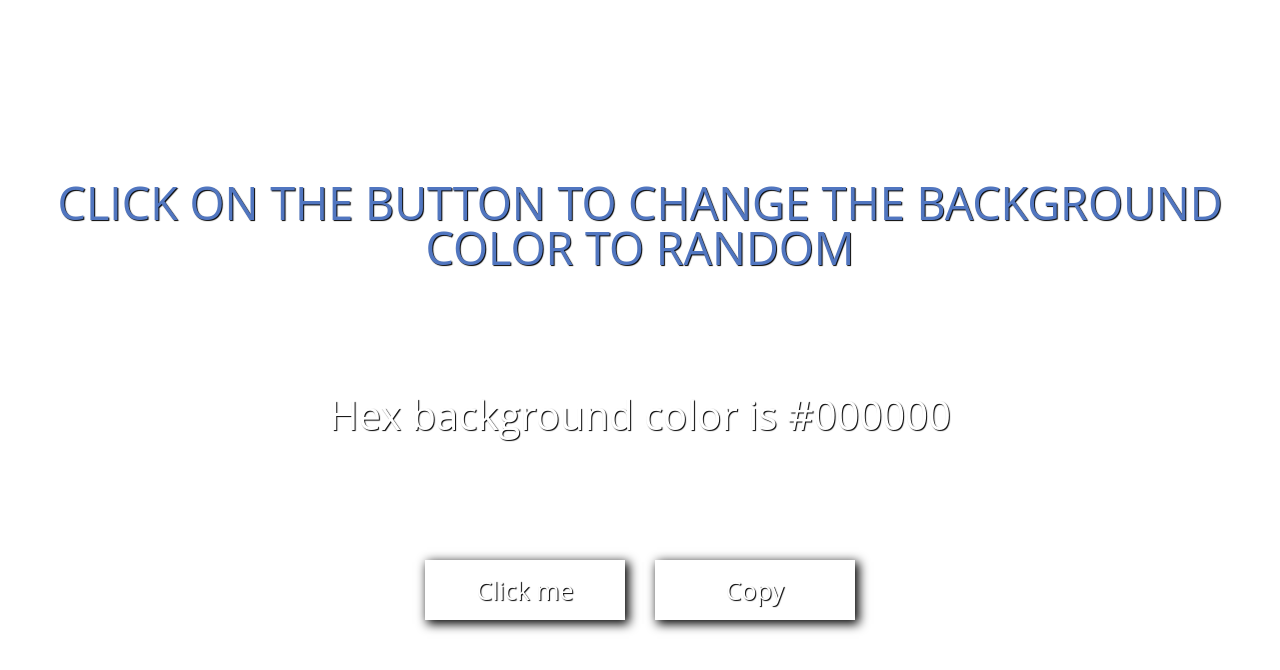
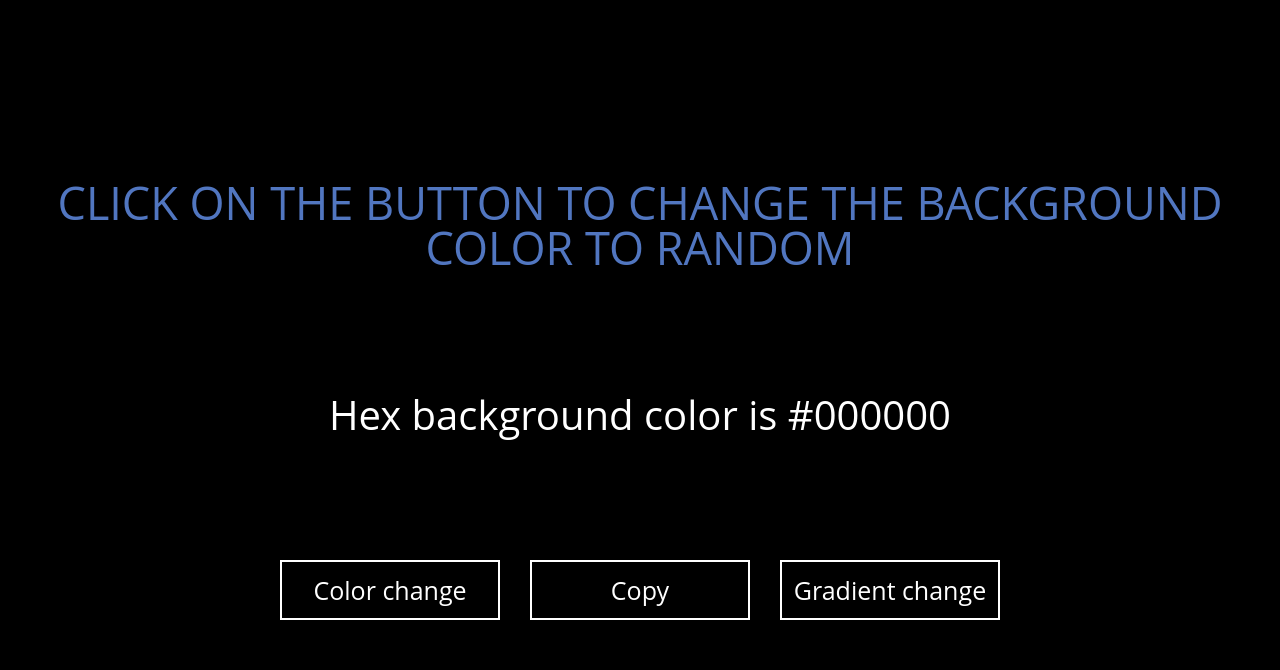
Before and after one commit to LopitalSergei/bg-color-generator, a plain HTML site: page index.html in a window 1280 px wide. Both pictures are taken after a click on the button "Copy". Drawn offline with Linux system fonts and the light colour scheme.

Commit message:
add gradient

```diff
--- a/css/style.css
+++ b/css/style.css
@@ -63,7 +63,7 @@ body {
 	font-family: "Open Sans";
 	text-shadow: 1px 1px 1px #000;
 	color: #fff;
-	background: #fff;
+	background: #000;
 }
 
 .main {
@@ -104,7 +104,7 @@ body {
 
 .main__button {
 	border: 2px solid #fff;
-	width: 200px;
+	width: 220px;
 	height: 60px;
 	font-family: inherit;
 	font-size: 25px;
--- a/index.html
+++ b/index.html
@@ -14,10 +14,11 @@
 		<div class="main__container">
 			<div class="main__hex-color-bg">
 				<h1 class="main__title">Click on the button to change the background color to random</h1>
-				<div class="main__subtitle">Hex background color is <span id="main__hex-code">#000000</span></div>
+				<div class="main__subtitle">Hex background color <span id="main__hex-code">is #000000</span></div>
 				<div class="main__buttons">
-					<button onclick="colorChange()" type="button" class="main__button">Click me</button>
+					<button onclick="colorChange()" type="button" class="main__button">Color change</button>
 					<button onclick="colorCopy()" type="button" class="main__button">Copy</button>
+					<button onclick="gradientChange()" type="button" class="main__button">Gradient change</button>
 				</div>
 			</div>
 		</div>
--- a/js/script.js
+++ b/js/script.js
@@ -1,7 +1,8 @@
+let hex_numbers = ["0", "1", "2", "3", "4", "5", "6", "7", "8", "9", "A", "B", "C", "D", "E", "F"];
+
+
 function colorChange() {
-	let hex_numbers = ["0", "1", "2", "3", "4", "5", "6", "7", "8", "9", "A", "B", "C", "D", "E", "F"];
-
-	let hex_code = "";
+	let hex_code = "#";
 
 	for (let i = 0; i < 6; i++) {
 		let random_index = Math.floor(Math.random() * hex_numbers.length);
@@ -9,12 +10,28 @@ function colorChange() {
 		hex_code += hex_numbers[random_index];
 	}
 
-	document.getElementById("main__hex-code").innerHTML = "#" + hex_code;
-	document.getElementsByTagName("body")[0].style.background = "#" + hex_code;
+	document.getElementById("main__hex-code").innerHTML = "is " + hex_code;
+	document.getElementsByTagName("body")[0].style.background = hex_code;
+}
+
+function gradientChange() {
+	let hex_code_1 = "#";
+	let hex_code_2 = "#";
+
+	for (let i = 0; i < 6; i++) {
+		let random_index_1 = Math.floor(Math.random() * hex_numbers.length);
+		let random_index_2 = Math.floor(Math.random() * hex_numbers.length);
+
+		hex_code_1 += hex_numbers[random_index_1];
+		hex_code_2 += hex_numbers[random_index_2];
+	}
+
+	document.getElementById("main__hex-code").innerHTML = "from " + hex_code_1 + " to " + hex_code_2;
+	document.getElementsByTagName("body")[0].style.background = "linear-gradient(45deg, " + hex_code_1 + ", " + hex_code_2 + ")";
 }
 
 function colorCopy() {
-	let hex_code = document.getElementById("main__hex-code").innerHTML;
+	let hex_code = document.getElementsByTagName("body")[0].style.background;
 
 	let bgColor = "background: " + hex_code + ";";
 	navigator.clipboard.writeText(bgColor);
```
